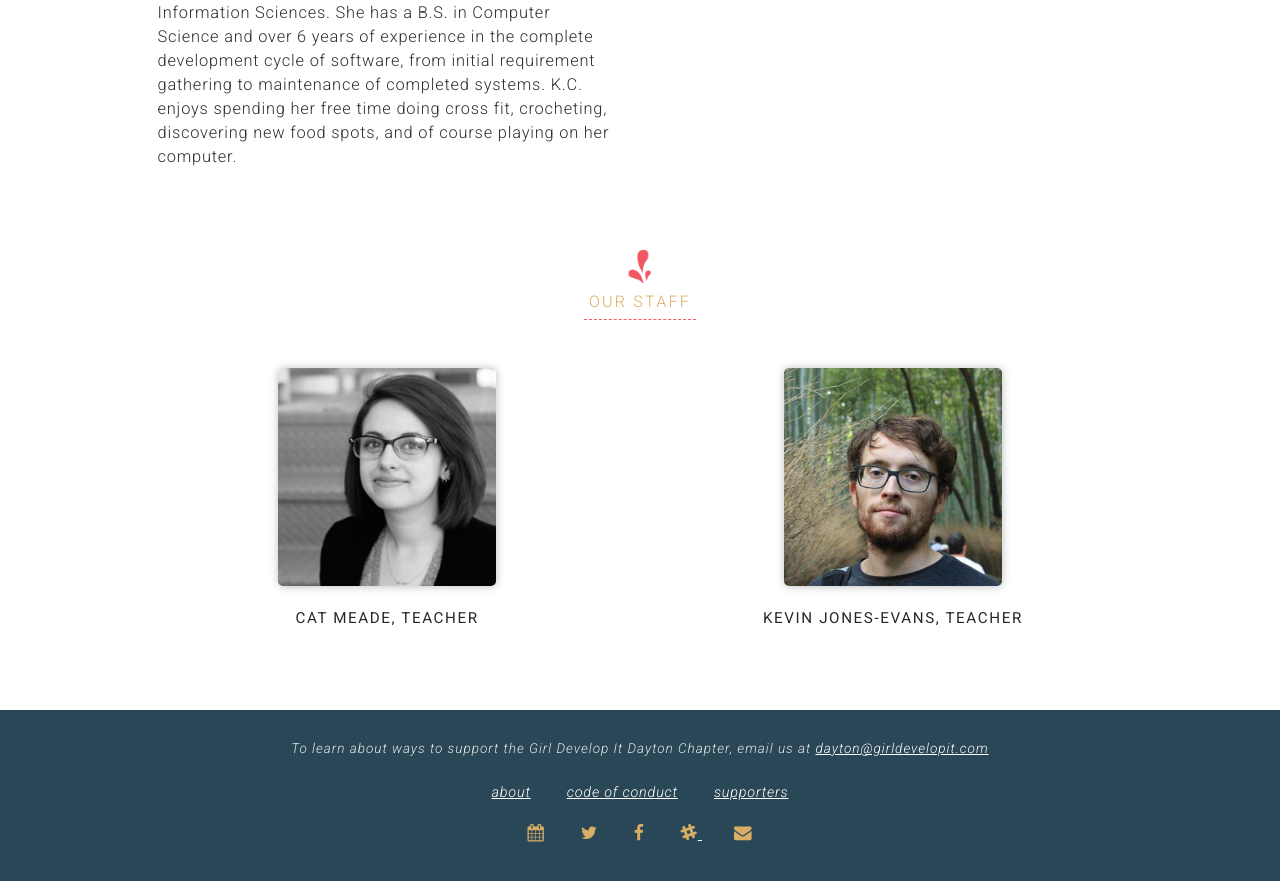
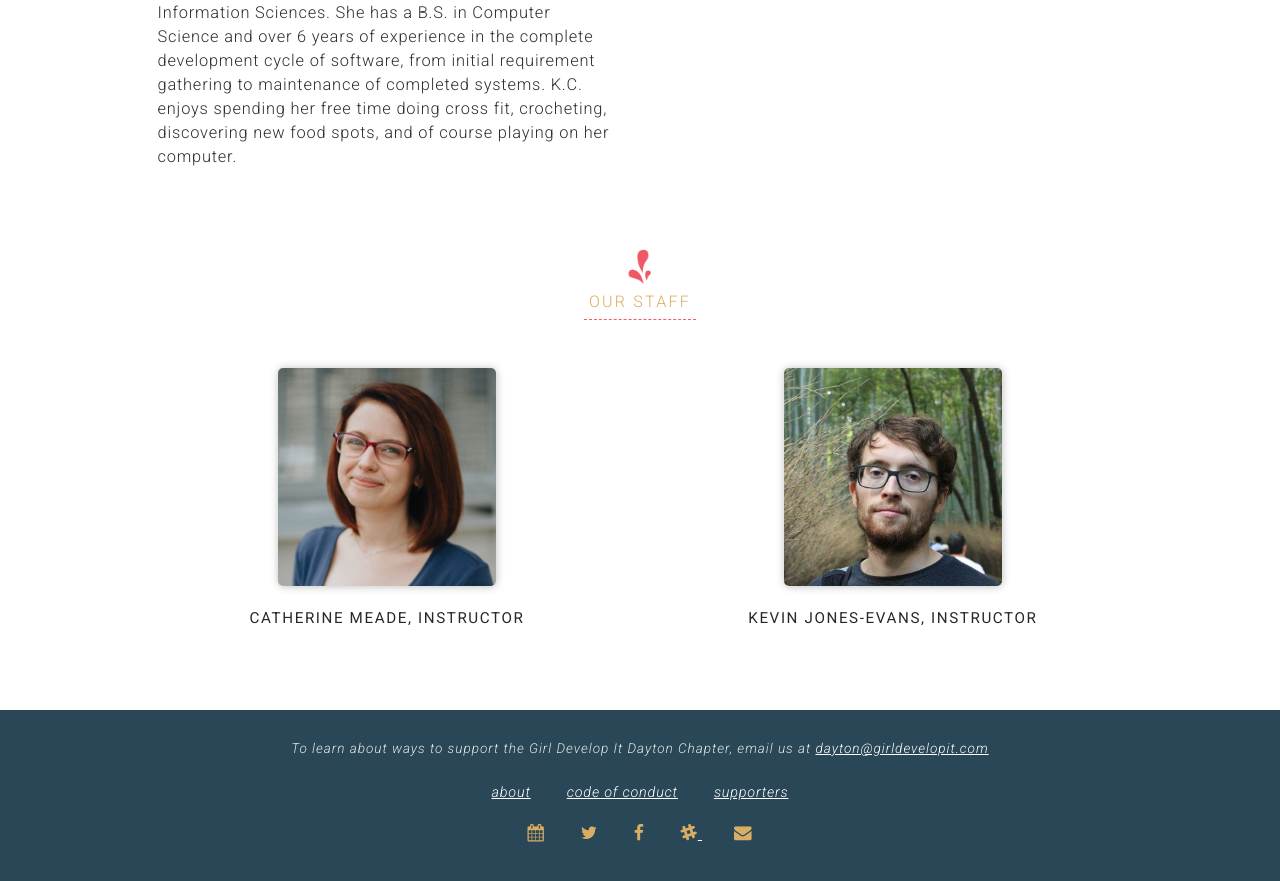
Before and after one commit to dytcodetogether/gdidayton, a Jekyll site: the page built from about.html, in a window 1280 px wide and 900 px high, scrolled down 2025 px. Shown: the top 881 px of the window. Built offline with Jekyll 4.4.1, drawn with Linux system fonts in a browser that asks for light colours; nearby versions of some CDN libraries; some of the changed lines change nothing that is shown.

Commit message:
Update Cat's info, and the SB image

```diff
--- a/about.html
+++ b/about.html
@@ -51,7 +51,7 @@ layout: default
           <img alt="SaraCope" src="{{ site.baseurl }}/img/people/saracope.jpg" />
           <h3>Sara Cope, Chapter Lead, Co-founder</h3>
           <p>
-              Sara Cope is currently a developer with GSA Digital Service, and CSS guru with over 10 years of experience. She has a B.S. in Management Information Systems from Wright State University. When Sara isn't immersed in all things web, she can be found playing tabletop games and supporting her local park system.
+            Sara Cope is currently a developer with GSA Digital Service, and CSS guru with over 10 years of experience. She has a B.S. in Management Information Systems from Wright State University. When Sara isn't immersed in all things web, she can be found playing tabletop games and supporting her local park system.
           </p>
       </div>
 
@@ -59,7 +59,7 @@ layout: default
         <img alt="KatyBowman" src="{{site.baseurl}}/img/people/katybowman.jpg" />
         <h3>Katy Bowman, Chapter Co-Lead</h3>
         <p>
-        Katy is a self-taught developer currently working as a software engineer at Lexis Nexis. Prior to pursuing a career in programming, Katy worked as a writer/editor and spent almost ten years as a community and regional planner. In addition to building websites, she enjoys spending time with her husband and two kids, and reading and writing books.
+          Katy is a self-taught developer currently working as a software engineer at Lexis Nexis. Prior to pursuing a career in programming, Katy worked as a writer/editor and spent almost ten years as a community and regional planner. In addition to building websites, she enjoys spending time with her husband and two kids, and reading and writing books.
         </p>
 
         </p>
@@ -69,6 +69,7 @@ layout: default
         <h3>K.C. Jones-Evans, Chapter Co-Lead</h3>
         <p>
           K.C. Jones-Evans is a software developer with Applied Information Sciences. She has a B.S. in Computer Science and over 6 years of experience in the complete development cycle of software, from initial requirement gathering to maintenance of completed systems. K.C. enjoys spending her free time doing cross fit, crocheting, discovering new food spots, and of course playing on her computer.
+        </p>
       </div>
 
 
@@ -84,13 +85,15 @@ layout: default
 
         <div class="profile-left">
           <img alt="CatMeade" src="{{site.baseurl}}/img/people/catmeade.jpg" />
-          <h3>Cat Meade, teacher</h3>
-
+          <h3>Catherine Meade, Instructor</h3>
+          <!-- <p>
+            Catherine is a web developer at Sparkbox, and teaches Intro to HTML/CSS with GDI. She has a B.S. in Art Education and a strong passion for teaching. Cat's other favorite things include reading, video games, tabletop games, oil painting, and boffer sports.
+          </p> -->
 
         </div>
         <div class="profile-right">
           <img alt="KevinJonesEvans" src="{{site.baseurl}}/img/people/kevinjonesevans.jpg" />
-          <h3>Kevin Jones-Evans, teacher</h3>
+          <h3>Kevin Jones-Evans, Instructor</h3>
 
         </div>
   </div>
```
Also changed, not shown: img/new-sparkbox.png (added), img/people/catmeade.jpg.
